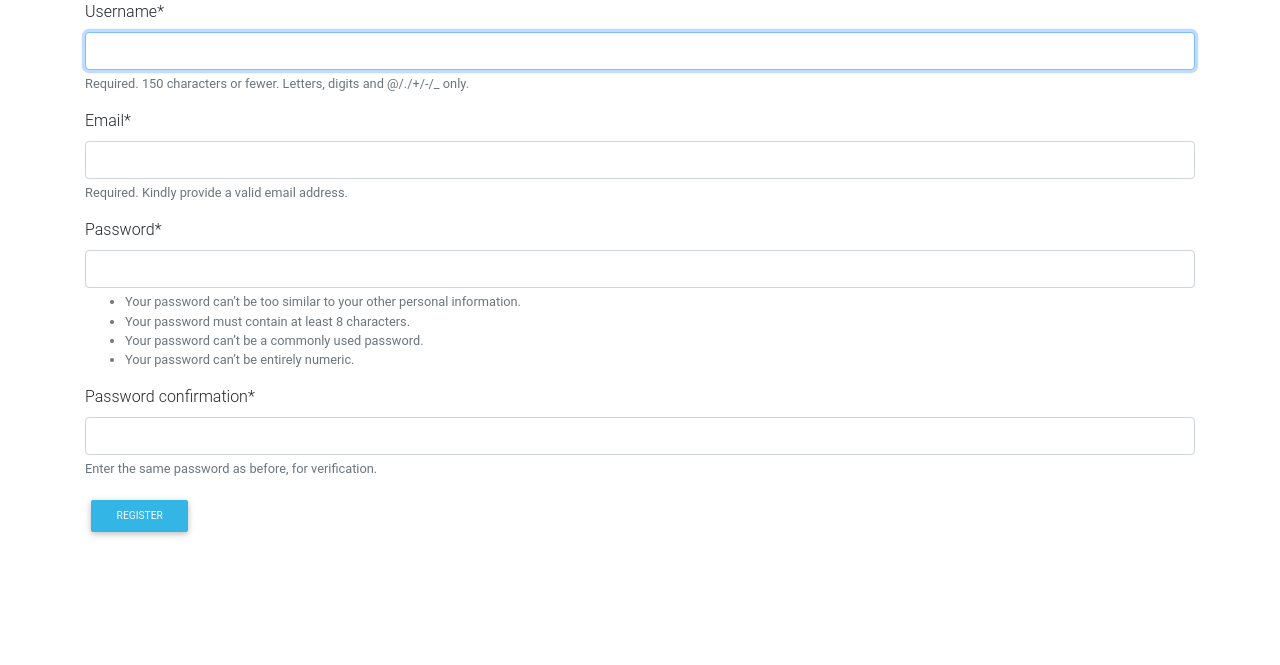
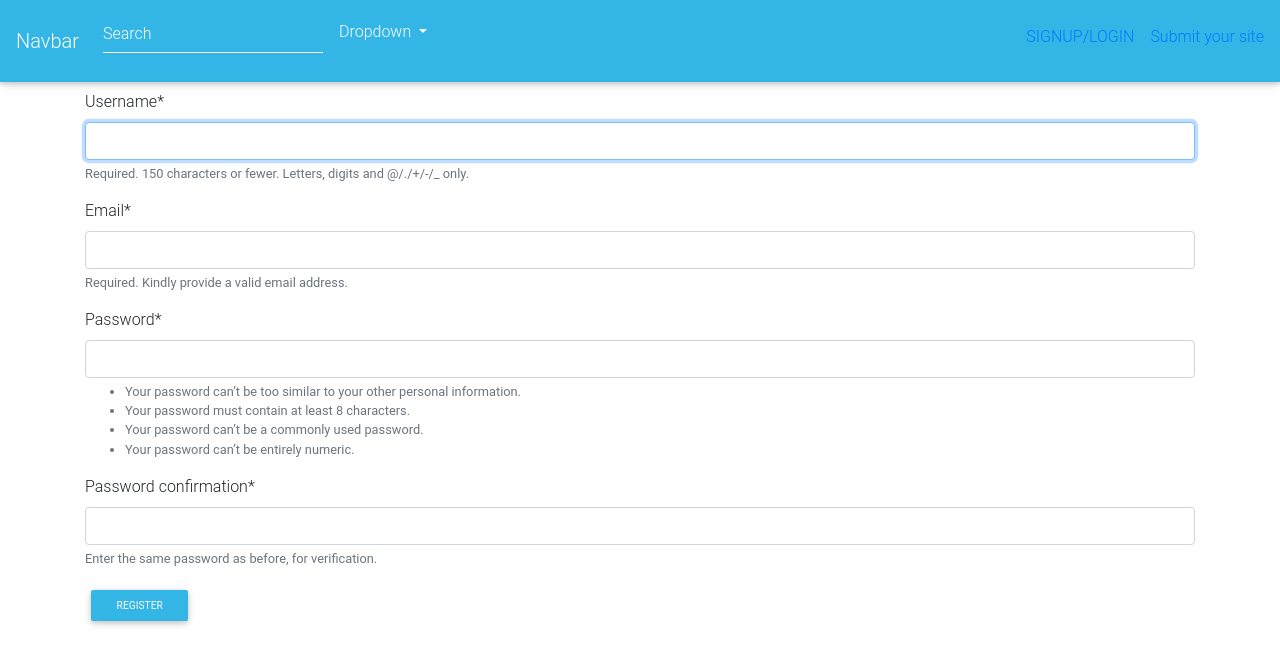
Before and after one commit to 3xistentialcrisis/Awards, a Django app: template ourawards/templates/registration/signup.html in a window 1280 px wide. Shown: the top 665 px of the page. Run offline with Django 3.2, Linux system fonts and the light colour scheme; the template is opened without the code that fills it: values that come from a table or form of the project are taken from there, others are empty; parts of the project's set-up code (start-up, migrations or seed data) failed here and were passed over; some libraries are stand-ins or nearby versions.

Commit message:
Create navbar template

```diff
--- a/ourawards/templates/base.html
+++ b/ourawards/templates/base.html
@@ -22,7 +22,7 @@
   </head>
 
 <body>
-
+{% include 'navbar.html' %}
 {% block content %}
 
 {% endblock %}
--- a/ourawards/templates/index.html
+++ b/ourawards/templates/index.html
@@ -1,8 +1,8 @@
 % extends 'base.html' %}
 
 {% block content %}
-{% include 'navbar.html' %}
-<div class="container">
+
+<div class="container" style="margin-top:7%">
      <h1 class="text-center">Hello World</h1>
     <a href="{% url 'logout' %}" class="btn btn-sm btn-info">Log Out</a>
 </div>
--- /dev/null
+++ b/ourawards/templates/navbar.html
@@ -0,0 +1,38 @@
+<nav class="navbar fixed-top navbar-expand-lg navbar-dark scrolling-navbar bg-info">
+    <a class="navbar-brand" href="#">Navbar</a>
+    <button class="navbar-toggler" type="button" data-toggle="collapse" data-target="#navbarSupportedContent"aria-controls="navbarSupportedContent" aria-expanded="false" aria-label="Toggle navigation">
+    <span class="navbar-toggler-icon"></span>
+    </button>
+
+    <div class="collapse navbar-collapse" id="navbarSupportedContent">
+        <ul class="navbar-nav mr-auto">
+        <li class="nav-item active">
+
+            <form class="form-inline">
+            <div class="md-form my-0">
+              <input class="form-control mr-sm-2" type="text" placeholder="Search" aria-label="Search">
+            </div>
+            </form>
+
+        </li>
+
+        <li class="nav-item dropdown">
+            <a class="nav-link dropdown-toggle" id="navbarDropdownMenuLink" data-toggle="dropdown" aria-haspopup="true"
+                aria-expanded="false">Dropdown
+            </a>
+
+            <div class="dropdown-menu dropdown-primary" aria-labelledby="navbarDropdownMenuLink">
+                <a class="dropdown-item" href="#">1</a>
+                <a class="dropdown-item" href="#">2</a>
+                <a class="dropdown-item" href="#">3</a>
+            </div>
+        </li>
+        </ul>
+
+        <ul class="navbar-nav navbar-right">
+            <li><a href="{% url 'login' %}"> SIGNUP/LOGIN </a></li>
+            <li class="bg-info"><a href="" class="ml-3 bg-info "> Submit your site</a></li>
+        </ul>
+
+        </div>
+      </nav>
--- a/ourawards/templates/registration/login.html
+++ b/ourawards/templates/registration/login.html
@@ -2,7 +2,7 @@
 {% load crispy_forms_tags %}
 {% block content %}
 
-<div class="container">
+<div class="container" style="margin-top:7%;">
     <form action="" method="post" novalidate>
         {% csrf_token%}
         {{ form|crispy}}
--- a/ourawards/templates/registration/signup.html
+++ b/ourawards/templates/registration/signup.html
@@ -2,7 +2,7 @@
 {% load crispy_forms_tags %}
 {% block content %}
 
-<div class="container">
+<div class="container" style="margin-top:7%;">
     <form action="" method="post" novalidate>
         {% csrf_token%}
         {{ form|crispy}}
```
